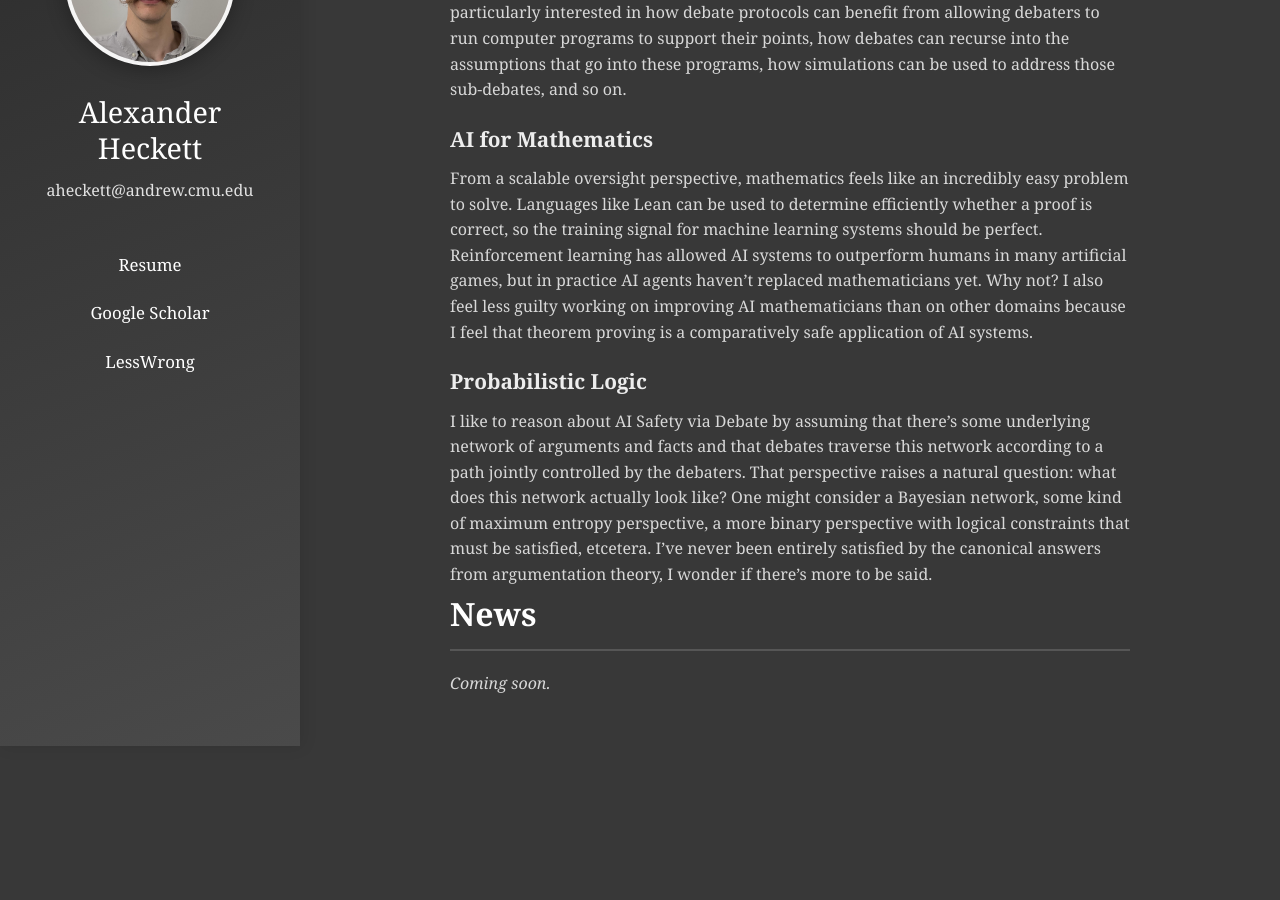
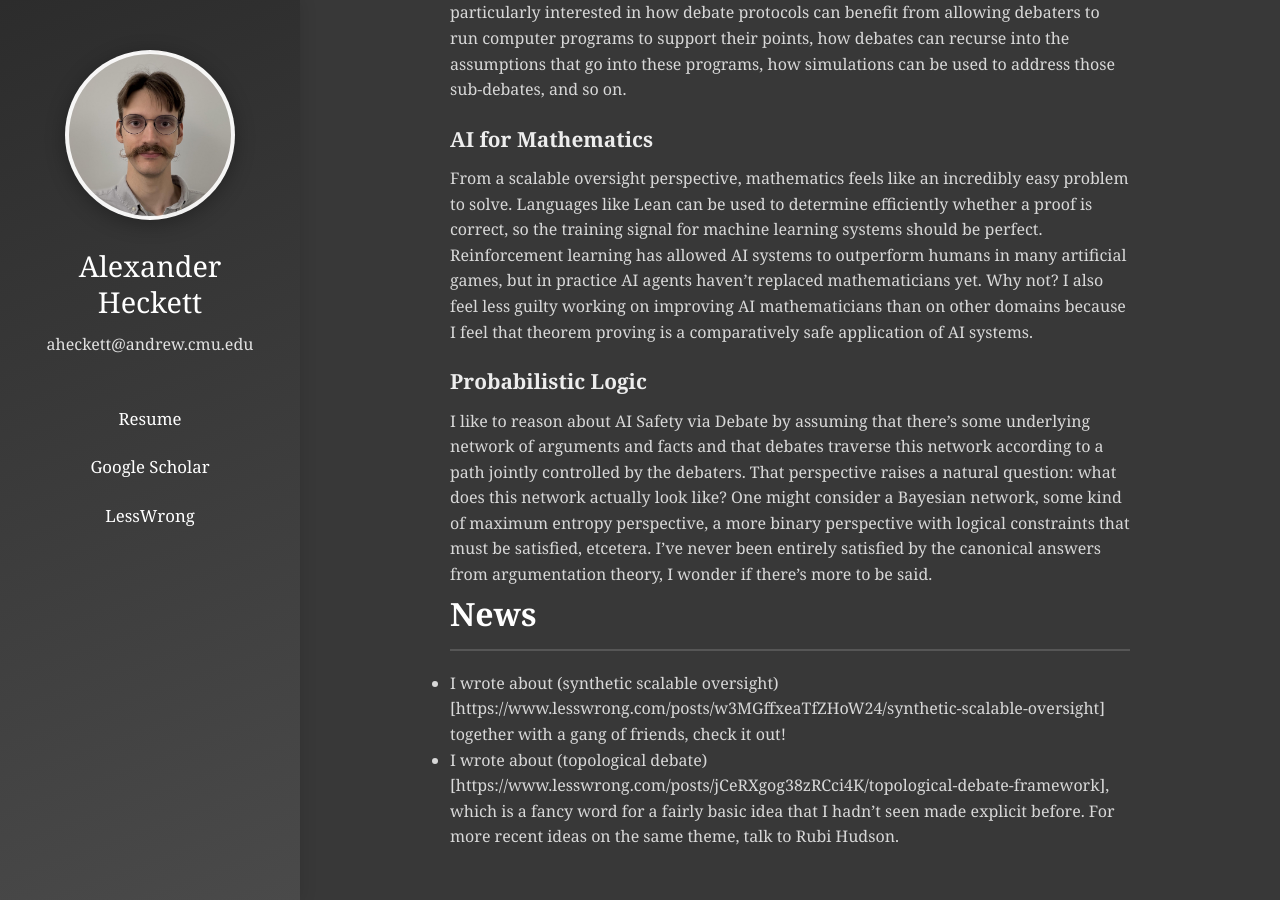
Before and after one commit to bushwallyta271828/bushwallyta271828.github.io, a Jekyll site: the page built from index.md, in a window 1280 px wide and 900 px high, scrolled down 1111 px. Built offline with Jekyll 4.4.1, drawn with Linux system fonts in a browser that asks for light colours; our own code applies the rules of GitHub Pages for plain Markdown files; before the commit the page ends 1857 px from its top, so only the background shows below that.

Commit message:
Started the news section

```diff
--- a/index.md
+++ b/index.md
@@ -32,4 +32,5 @@
 
 ## News
 
-_Coming soon._
+* I wrote about (synthetic scalable oversight)[https://www.lesswrong.com/posts/w3MGffxeaTfZHoW24/synthetic-scalable-oversight] together with a gang of friends, check it out!
+* I wrote about (topological debate)[https://www.lesswrong.com/posts/jCeRXgog38zRCci4K/topological-debate-framework], which is a fancy word for a fairly basic idea that I hadn't seen made explicit before. For more recent ideas on the same theme, talk to Rubi Hudson.
```
